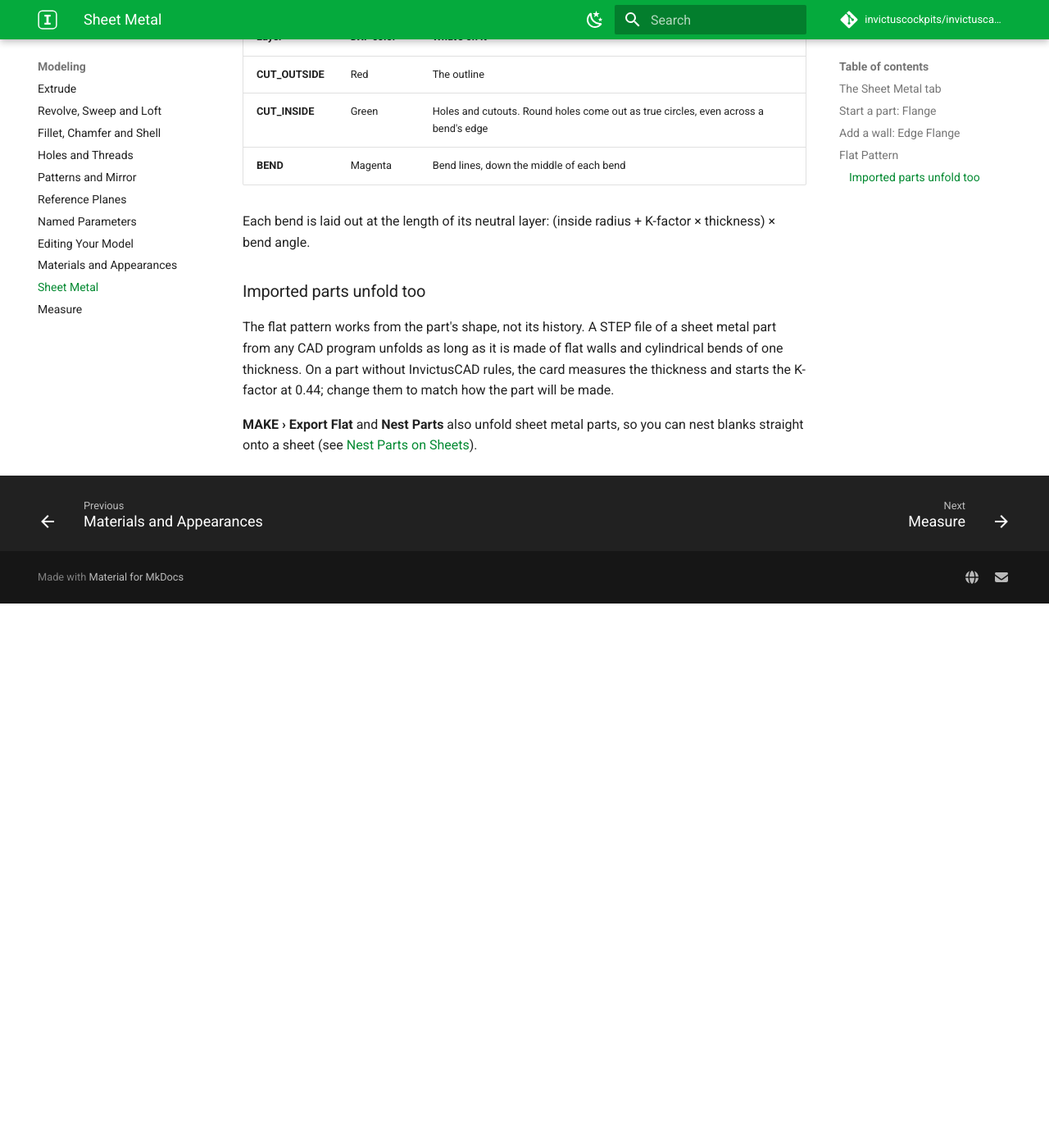
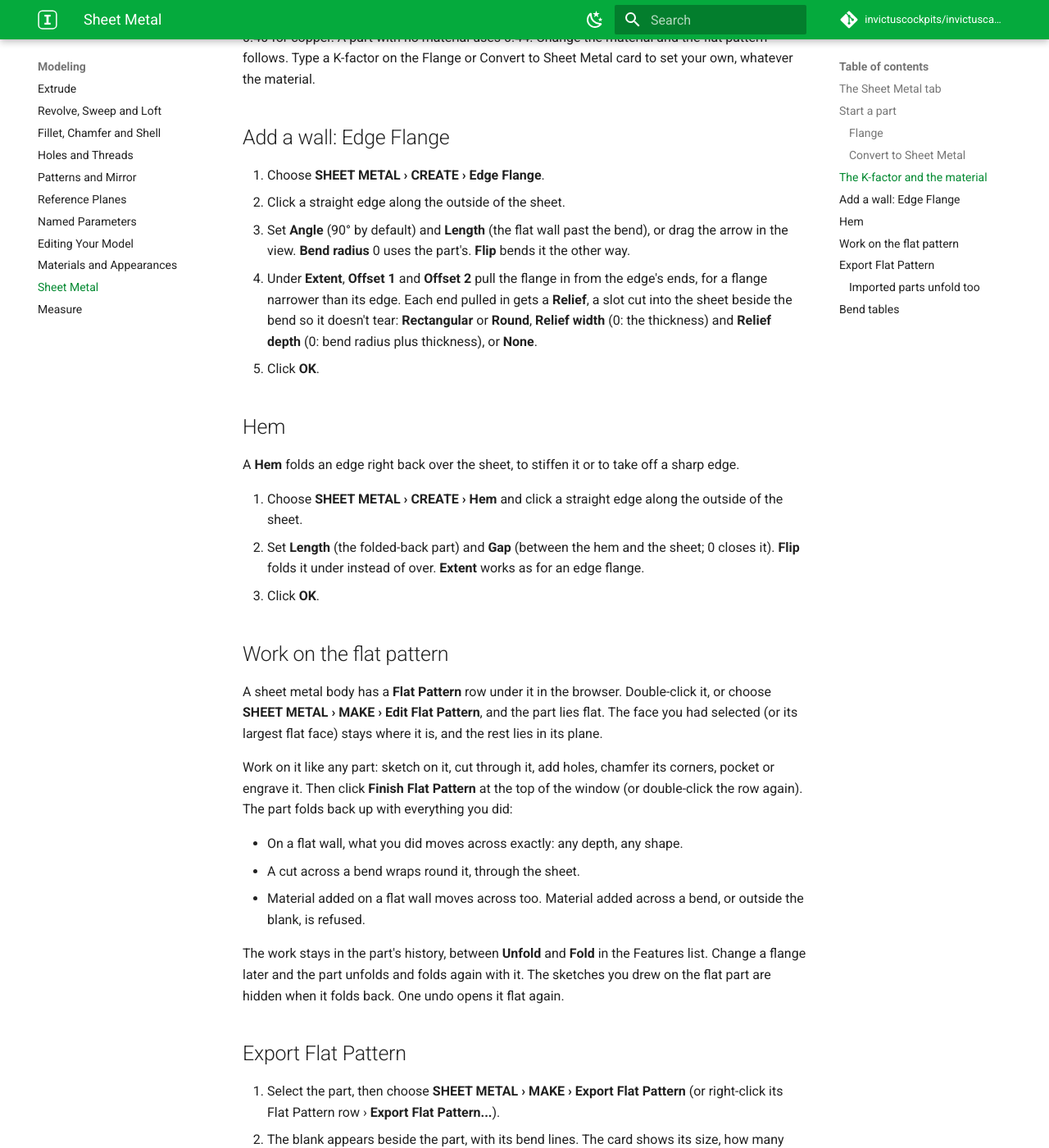
Before and after one commit to invictuscockpits/invictuscad-docs, an MkDocs documentation site: the page built from docs/modeling/sheet-metal.md, in a window 1280 px wide and 1400 px high, scrolled down 2004 px. Shown: the whole window at 82% size. Built offline with MkDocs 1.6.1 and Material for MkDocs 9.7.7, drawn with Linux system fonts in a browser that asks for light colours; comment, search, counter and statistics services are not loaded; before the commit the page ends 2740 px from its top, so only the background shows below that; some of the changed text lies outside the part shown.

Commit message:
Sheet metal page: tabs above the tools, Convert to Sheet Metal, K-factor from the material, edge flange extent and reliefs, hems, working on the flat pattern, conical bends, bend tables; Origin toggle; the rectangle button (for 0.9.2; not pushed until it ships)

````diff
--- a/docs/modeling/sheet-metal.md
+++ b/docs/modeling/sheet-metal.md
@@ -1,27 +1,32 @@
 # Sheet Metal
 
 Sheet metal parts are bodies of one thickness: flat walls joined by bends. InvictusCAD knows each
-part's **rules** (thickness, bend radius and K-factor) and unfolds it into a **flat pattern**: the
-blank to cut, with its bend lines, ready for a laser, plasma or punch.
+part's **rules** (thickness, bend radius, K-factor, and optionally a bend table) and unfolds it
+into a **flat pattern**: the blank to cut, with its bend lines, ready for a laser, plasma or punch.
 
 ## The Sheet Metal tab
 
-In the Design workspace, the two tabs left of the tools choose which tools show:
+In the Design workspace, the tabs in the row above the tools choose which tools show:
 
 | Tab | Tools |
 |---|---|
 | **SOLID** | Everything for solid parts (the usual panels) |
-| **SHEET METAL** | **CREATE**: Sketch, Flange, Edge Flange, Hole, Reference Plane. **MAKE**: Flat Pattern, Nest Parts. MODIFY, ASSEMBLE and INSPECT as on the Solid tab |
+| **SHEET METAL** | **CREATE**: Sketch, Extrude, Flange, Edge Flange, Hem, Convert to Sheet Metal, Hole, Reference Plane. **MAKE**: Edit Flat Pattern, Export Flat Pattern, Nest Parts. MODIFY, ASSEMBLE and INSPECT as on the Solid tab |
 
 Editing a sheet metal feature (double-click it in the browser) switches to the Sheet Metal tab.
 
-## Start a part: Flange
+## Start a part
+
+There are two ways to make a sheet metal part.
+
+### Flange
 
 A **Flange** starts a sheet metal part and sets its rules. It works from a sketch in two ways:
 
 - **A closed sketch** (a rectangle, any outline with holes): a flat plate the thickness.
-- **An open profile of lines** (an L, a U, a hat section): a bent part. Each corner becomes a bend,
-  the lines are one face of the sheet, and the part runs **Width** along the sketch's normal.
+- **An open profile of lines** (an L, a U, a hat section): a bent part in one step. Each corner
+  becomes a bend, the lines are one face of the sheet, and the part runs **Width** along the
+  sketch's normal.
 
 1. Draw the sketch, then choose **SHEET METAL › CREATE › Flange**.
 2. Click the sketch for **Profile**.
@@ -31,27 +36,76 @@ A **Flange** starts a sheet metal part and sets its rules. It works from a sketc
     |---|---|
     | **Thickness** | The sheet's thickness |
     | **Bend radius** | The inside radius of every bend. 0 uses the thickness |
-    | **K-factor** | Where the neutral layer sits, as a share of the thickness from the inside of a bend (0.44 by default). It sets how long each bend is when flat. Use your shop's or supplier's value |
+    | **K-factor** | Where the neutral layer sits, as a share of the thickness from the inside of a bend. It sets how long each bend is when flat. It starts at the part's material's value (see below); change it to use your own |
     | **Width** | Open profiles: how far the part runs from the sketch |
     | **Thickness side** | Open profiles: the thickness to the left or right of the lines, walking them from the first |
     | **Both ways** | Open profiles: half the width each way from the sketch |
     | **Flip** | The thickness (plates) or width (profiles) the other way |
+    | **Bend table** | Optional: your shop's bend figures (see [Bend tables](#bend-tables)) |
 
 4. Click **OK**.
 
-The rules belong to the body: edge flanges and the flat pattern use them.
+### Convert to Sheet Metal
+
+A plate you made with **Extrude**, or a part imported from a STEP file, becomes sheet metal with
+**SHEET METAL › CREATE › Convert to Sheet Metal**. Pick the body. Its shape doesn't change; it
+gets rules. **Thickness** 0 measures it, **Bend radius** 0 uses the thickness.
+
+Edge flanges and hems also work on a plain plate that hasn't been converted: they measure the
+sheet's thickness at the edge you pick.
+
+## The K-factor and the material
+
+When a part's rules don't set a K-factor, it comes from the part's
+[physical material](materials-and-appearances.md): typical air-bending values, such as 0.43 for
+5052 aluminum, 0.44 for mild steel, 0.45 for 304 stainless and 0.40 for copper. A part with no
+material uses 0.44. Change the material and the flat pattern follows. Type a K-factor on the
+Flange or Convert to Sheet Metal card to set your own, whatever the material.
 
 ## Add a wall: Edge Flange
 
 1. Choose **SHEET METAL › CREATE › Edge Flange**.
 2. Click a straight edge along the outside of the sheet.
-3. Set **Angle** (90° by default), **Length** (the flat wall past the bend), and **Bend radius**
-   (0 uses the part's). **Flip** bends it the other way.
-4. Click **OK**.
+3. Set **Angle** (90° by default) and **Length** (the flat wall past the bend), or drag the arrow
+   in the view. **Bend radius** 0 uses the part's. **Flip** bends it the other way.
+4. Under **Extent**, **Offset 1** and **Offset 2** pull the flange in from the edge's ends, for a
+   flange narrower than its edge. Each end pulled in gets a **Relief**, a slot cut into the sheet
+   beside the bend so it doesn't tear: **Rectangular** or **Round**, **Relief width** (0: the
+   thickness) and **Relief depth** (0: bend radius plus thickness), or **None**.
+5. Click **OK**.
 
-## Flat Pattern
+## Hem
 
-1. Select the part, then choose **SHEET METAL › MAKE › Flat Pattern**.
+A **Hem** folds an edge right back over the sheet, to stiffen it or to take off a sharp edge.
+
+1. Choose **SHEET METAL › CREATE › Hem** and click a straight edge along the outside of the sheet.
+2. Set **Length** (the folded-back part) and **Gap** (between the hem and the sheet; 0 closes it).
+   **Flip** folds it under instead of over. **Extent** works as for an edge flange.
+3. Click **OK**.
+
+## Work on the flat pattern
+
+A sheet metal body has a **Flat Pattern** row under it in the browser. Double-click it, or choose
+**SHEET METAL › MAKE › Edit Flat Pattern**, and the part lies flat. The face you had selected (or
+its largest flat face) stays where it is, and the rest lies in its plane.
+
+Work on it like any part: sketch on it, cut through it, add holes, chamfer its corners, pocket or
+engrave it. Then click **Finish Flat Pattern** at the top of the window (or double-click the row
+again). The part folds back up with everything you did:
+
+- On a flat wall, what you did moves across exactly: any depth, any shape.
+- A cut across a bend wraps round it, through the sheet.
+- Material added on a flat wall moves across too. Material added across a bend, or outside the
+  blank, is refused.
+
+The work stays in the part's history, between **Unfold** and **Fold** in the Features list.
+Change a flange later and the part unfolds and folds again with it. The sketches you drew on the
+flat part are hidden when it folds back. One undo opens it flat again.
+
+## Export Flat Pattern
+
+1. Select the part, then choose **SHEET METAL › MAKE › Export Flat Pattern** (or right-click its
+   Flat Pattern row › **Export Flat Pattern...**).
 2. The blank appears beside the part, with its bend lines. The card shows its size, how many bends
    it has, and the thickness.
 3. Optionally click **Fixed face**: the flat face that stays put, which sets how the blank is
@@ -61,18 +115,40 @@ The rules belong to the body: edge flanges and the flat pattern use them.
 | Layer | DXF color | What's on it |
 |---|---|---|
 | **CUT_OUTSIDE** | Red | The outline |
-| **CUT_INSIDE** | Green | Holes and cutouts. Round holes come out as true circles, even across a bend's edge |
+| **CUT_INSIDE** | Green | Holes and cutouts. Round holes in walls come out as true circles |
 | **BEND** | Magenta | Bend lines, down the middle of each bend |
 
 Each bend is laid out at the length of its neutral layer: (inside radius + K-factor × thickness) ×
-bend angle.
+bend angle, unless a bend table covers it.
 
 ### Imported parts unfold too
 
 The flat pattern works from the part's shape, not its history. A STEP file of a sheet metal part
-from any CAD program unfolds as long as it is made of flat walls and cylindrical bends of one
-thickness. On a part without InvictusCAD rules, the card measures the thickness and starts the
-K-factor at 0.44; change them to match how the part will be made.
+from any CAD program unfolds as long as it's made of flat walls and bends of one thickness. The
+bends can be **cylindrical** or **conical** (a bend whose radius grows along it, as in a tapered
+flange). A conical bend unrolls into a ring sector. On a part without InvictusCAD rules, the card
+measures the thickness and starts the K-factor at the material's value.
 
 **MAKE › Export Flat** and **Nest Parts** also unfold sheet metal parts, so you can nest blanks
 straight onto a sheet (see [Nest Parts on Sheets](../making/nesting.md)).
+
+## Bend tables
+
+A bend table holds your shop's own figures for how long bends come out flat, from test bends on
+your press brake. Put it in **Bend table** on the Flange or Convert to Sheet Metal card, a row
+each:
+
+```
+# angle, inside radius, value
+90, 2, 3.5
+45, 2, 1.2
+```
+
+or on one line, rows between semicolons: `90, 2, 3.5; 45, 2, 1.2`. Leave the radius out
+(`90, 3.5`) for a row that fits any radius. **Table gives** says what the values are:
+
+- **Deductions** (the default): how much shorter the blank is than the two legs measured to where
+  their outsides meet.
+- **Allowances**: the bend's own length when flat.
+
+Between two angles in the table it interpolates. A bend the table doesn't cover uses the K-factor.
````
Also changed, not shown: docs/getting-started/window.md (+1 -0 lines), docs/sketching/drawing.md (+4 -0 lines).
